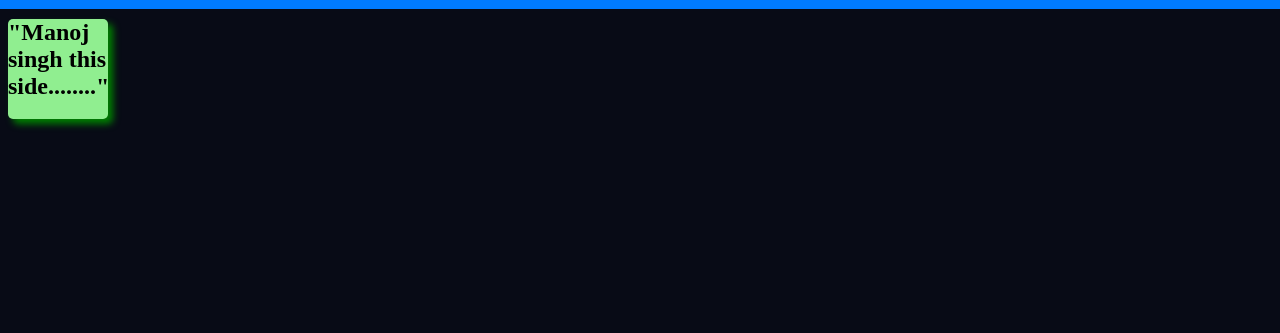
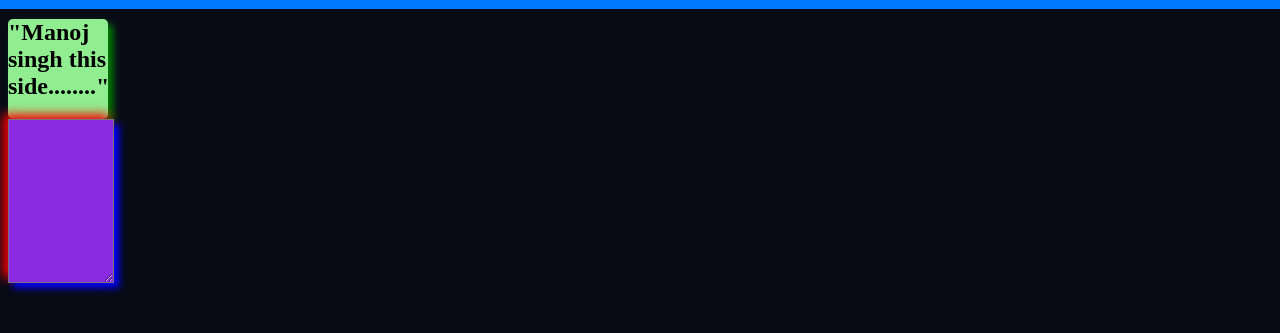
Before and after one commit to manojsingh4191/project-web-site-of-manoj, a plain HTML site: page index.html in a window 1280 px wide. Shown: the part 125-458 px from the top of the page. Drawn offline with Linux system fonts and the light colour scheme.

Commit message:
not good

```diff
--- a/index.html
+++ b/index.html
@@ -28,6 +28,16 @@
     <div class="box">
         <h2>"Manoj singh this side........"</h2>
     </div>
-
+    <textarea name="name" id="01"></textarea>
+    <!-- <div class="slider">
+        <span><img src="IMG_20230323_213302.jpg" alt="adam"></span>
+        <span><img src="IMG_20230323_213302.jpg" alt="adam"></span>
+        <span><img src="IMG_20230323_213302.jpg" alt="adam"></span>
+        <span><img src="IMG_20230323_213302.jpg" alt="adam"></span>
+        <span><img src="IMG_20230323_213302.jpg" alt="adam"></span>
+        <span><img src="IMG_20230323_213302.jpg" alt="adam"></span>
+        <span><img src="IMG_20230323_213302.jpg" alt="adam"></span>
+        <span><img src="IMG_20230323_213302.jpg" alt="adam"></span>
+    </div> -->
 </body>
 </html>
--- a/style.css
+++ b/style.css
@@ -1,5 +1,10 @@
 body{
     background-color: rgb(8, 11, 22);
+    /* height: 100vh; */
+    /* display: flex; */
+    /* align-items: center;
+    justify-content: center;
+    overflow: hidden; */
 }
 table{
     width: 100%;
@@ -69,3 +74,17 @@ h1{
   box-shadow: 5px 5px 7px green;
   border-radius: 5%;
 }
+textarea{
+  padding-bottom: 60px;;
+  background: blueviolet;
+  box-shadow: 5px 5px 7px blue,-5px -5px 10px red;
+  height: 100px;
+  width: 100px;
+
+}
+/* .slider{
+  position: relative;
+  width: 200px;
+  height: 200px;
+
+} */
```
